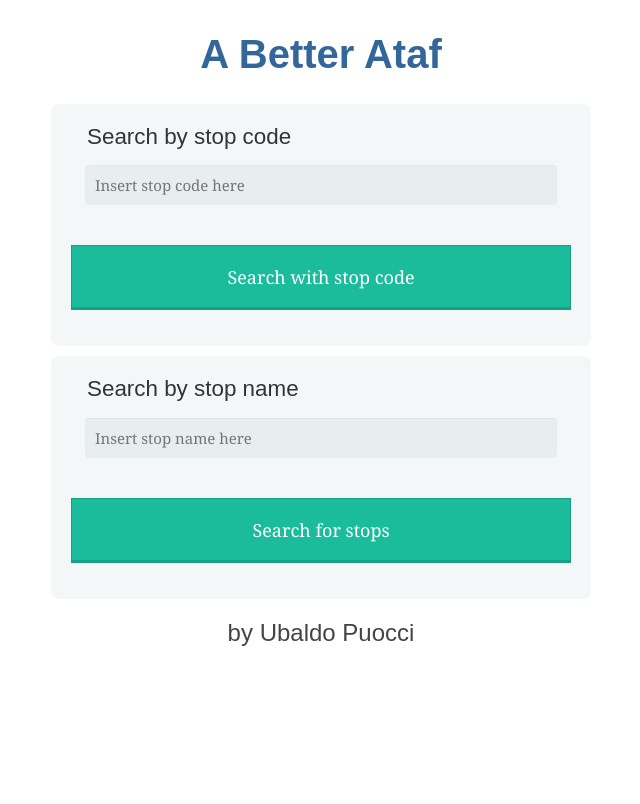
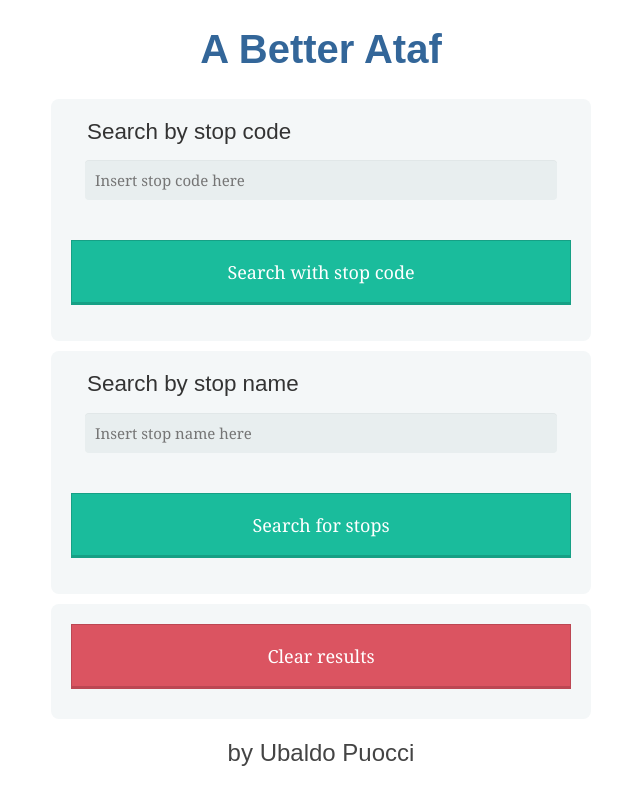
Before and after one commit to Eyedema/ABAtaf, an Angular app: page / in a window 1280 px wide. Shown: the top 804 px of the page, without its empty margins (319-959 px from the left). Built offline with nearby package versions, Linux system fonts and the light colour scheme.

Commit message:
added clear button and imported angular material for later revamp of the application

```diff
--- a/angular.json
+++ b/angular.json
@@ -24,6 +24,7 @@
               "src/assets"
             ],
             "styles": [
+              "./node_modules/@angular/material/prebuilt-themes/indigo-pink.css",
               "src/styles.css"
             ],
             "scripts": []
@@ -89,6 +90,7 @@
               "src/assets"
             ],
             "styles": [
+              "./node_modules/@angular/material/prebuilt-themes/indigo-pink.css",
               "src/styles.css"
             ],
             "scripts": []
@@ -120,6 +122,7 @@
           }
         }
       }
-    }},
+    }
+  },
   "defaultProject": "ABAtaf"
 }
--- a/package.json
+++ b/package.json
@@ -12,13 +12,16 @@
   "private": true,
   "dependencies": {
     "@angular/animations": "~8.2.9",
+    "@angular/cdk": "~8.2.2",
     "@angular/common": "~8.2.9",
     "@angular/compiler": "~8.2.9",
     "@angular/core": "~8.2.9",
     "@angular/forms": "~8.2.9",
+    "@angular/material": "^8.2.2",
     "@angular/platform-browser": "~8.2.9",
     "@angular/platform-browser-dynamic": "~8.2.9",
     "@angular/router": "~8.2.9",
+    "hammerjs": "^2.0.8",
     "rxjs": "~6.4.0",
     "tslib": "^1.10.0",
     "zone.js": "~0.9.1"
--- a/src/app/app.module.ts
+++ b/src/app/app.module.ts
@@ -8,6 +8,7 @@
 import { FormsComponent } from './components/forms/forms.component';
 import { ResultDetailComponent } from './components/result-detail/result-detail.component';
 import { StopDetailComponent } from './components/stop-detail/stop-detail.component';
+import { BrowserAnimationsModule } from '@angular/platform-browser/animations';
 
 @NgModule({
   declarations: [
@@ -20,7 +21,8 @@
     BrowserModule,
     AppRoutingModule,
     FormsModule,
-    HttpClientModule
+    HttpClientModule,
+    BrowserAnimationsModule
   ],
   providers: [],
   bootstrap: [AppComponent]
--- a/src/app/components/forms/forms.component.css
+++ b/src/app/components/forms/forms.component.css
@@ -1,4 +1,5 @@
-.form-style-5{
+.form-style-5,
+.form-style-6{
 	max-width: 500px;
 	padding: 10px 20px;
 	background: #f4f7f8;
@@ -95,6 +96,22 @@
 	border-width: 1px 1px 3px;
 	margin-bottom: 10px;
 }
+.form-style-6 button
+{
+	position: relative;
+	display: block;
+	padding: 19px 39px 18px 39px;
+	color: #FFF;
+	margin: 0 auto;
+	background: #DB5461;
+	font-size: 18px;
+	text-align: center;
+	font-style: normal;
+	width: 100%;
+	border: 1px solid #BC4753;
+	border-width: 1px 1px 3px;
+	margin-bottom: 10px;
+}
 .form-style-5 input[type="submit"]:hover,
 .form-style-5 input[type="button"]:hover,
 .form-style-5 button:hover
@@ -102,6 +119,12 @@
 	background: #109177;
 }
 
-app-result-detail{
+.form-style-6 button:hover
+{
+	background: #BC4753;
+}
+
+app-result-detail,
+app-stop-detail{
 	text-align: center;
 }
--- a/src/app/components/forms/forms.component.html
+++ b/src/app/components/forms/forms.component.html
@@ -19,3 +19,8 @@
 </form>
 <app-stop-detail [result]="resultName"></app-stop-detail>
 </div>
+<div class="form-style-6">
+    <form>
+    <button class="btn" (click)="clear()">Clear results</button>
+    </form>
+    </div>
--- a/src/app/components/forms/forms.component.ts
+++ b/src/app/components/forms/forms.component.ts
@@ -66,4 +66,8 @@
     return data;
   }
 
+  clear(){
+    this.code=this.name=this.resultCode=this.resultName=null;
+  }
+
 }
--- a/src/index.html
+++ b/src/index.html
@@ -6,6 +6,8 @@
   <base href="/">
   <meta name="viewport" content="width=device-width, initial-scale=1">
   <link rel="icon" type="image/x-icon" href="favicon.ico">
+  <link href="https://fonts.googleapis.com/css?family=Roboto:300,400,500&display=swap" rel="stylesheet">
+  <link href="https://fonts.googleapis.com/icon?family=Material+Icons" rel="stylesheet">
 </head>
 <body>
   <app-root></app-root>
--- a/src/main.ts
+++ b/src/main.ts
@@ -1,3 +1,4 @@
+import 'hammerjs';
 import { enableProdMode } from '@angular/core';
 import { platformBrowserDynamic } from '@angular/platform-browser-dynamic';
 
--- a/src/styles.css
+++ b/src/styles.css
@@ -21,3 +21,5 @@
   * {
     font-family: Arial, Helvetica, sans-serif;
   }
+html, body { height: 100%; }
+body { margin: 0; font-family: Roboto, "Helvetica Neue", sans-serif; }
```
Also changed, not shown: 1 other file (tests, documents, lock files or other folders).
